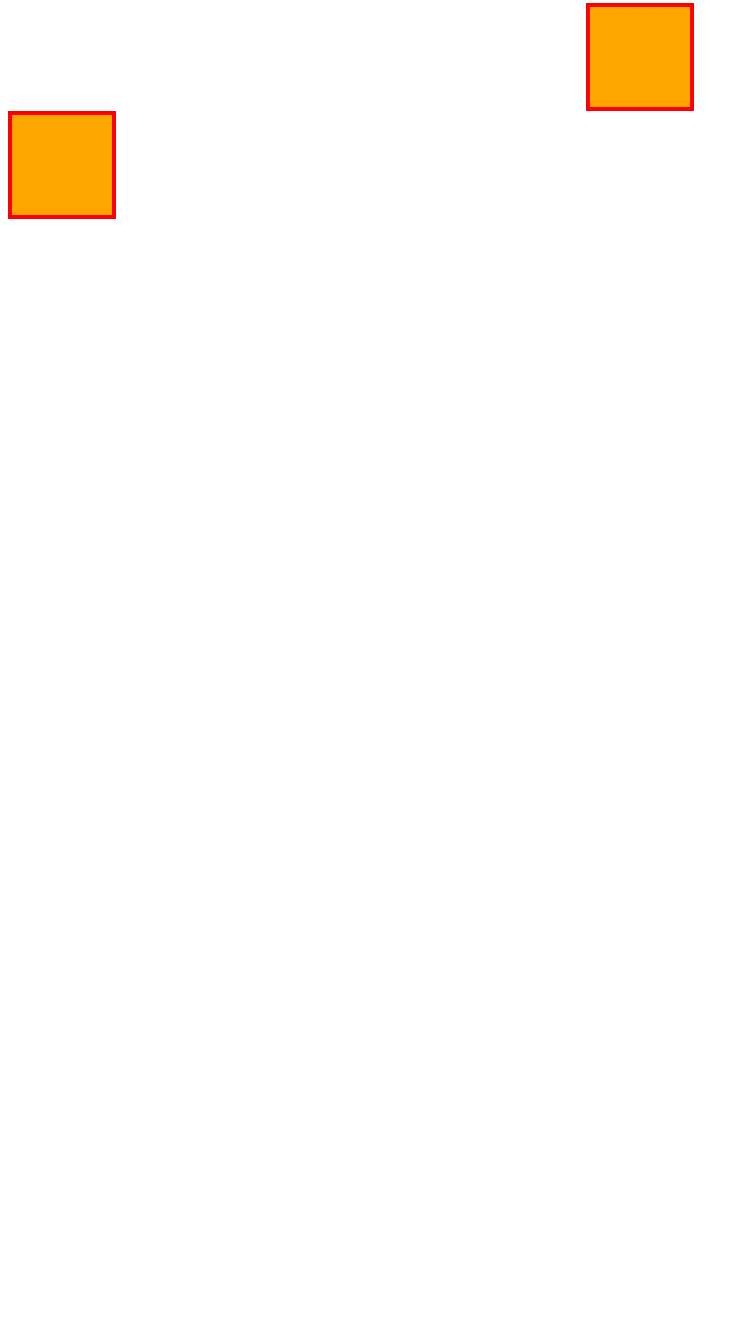
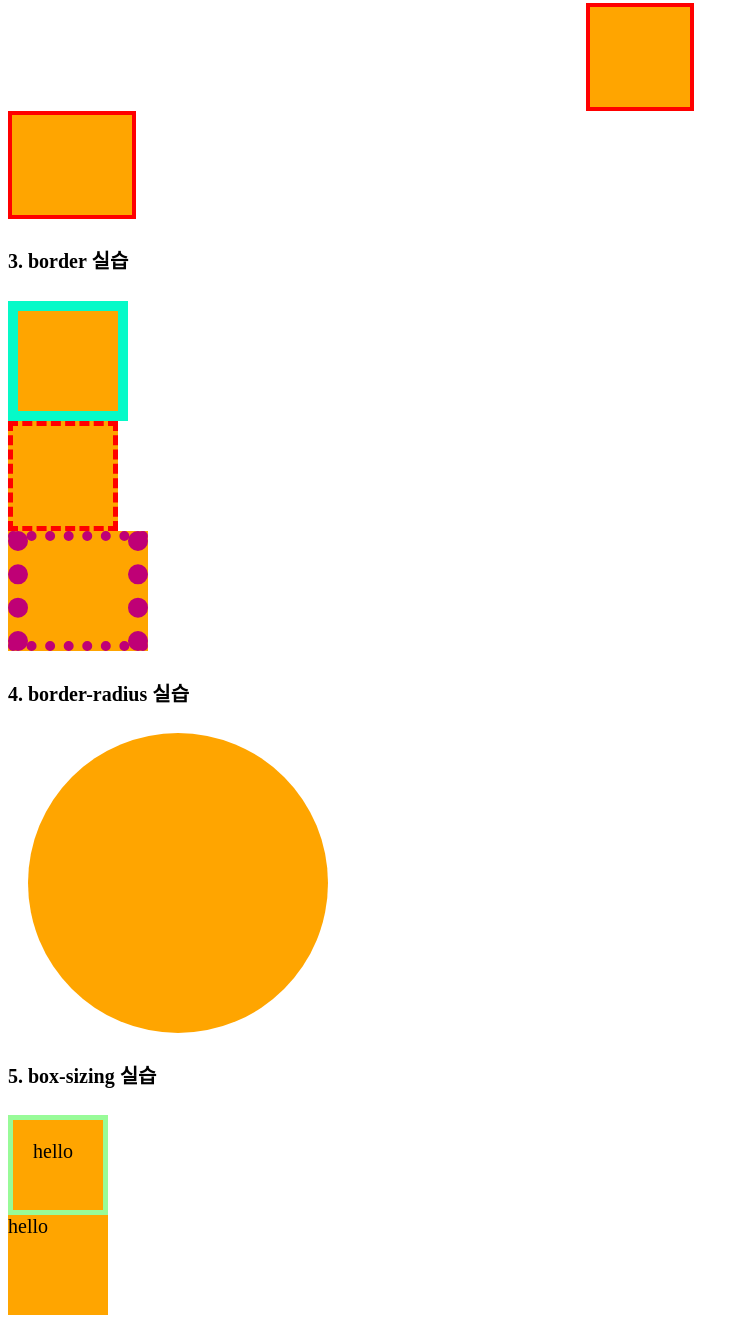
Before and after one commit to hongyoul/frontend-study, a plain HTML site: page 05_CSS/10_box_model.html in a window 1280 px wide. Shown: the part 849-2172 px from the top of the page, without its empty margins (0-749 px from the left). Before the commit the page ends 1076 px from the top, so only its background shows below. Drawn offline with Linux system fonts and the light colour scheme.

Commit message:
2024.07.09_box_quiz

```diff
--- a/05_CSS/10_box_model.html
+++ b/05_CSS/10_box_model.html
@@ -80,6 +80,80 @@
       /* Tip! "가로 길이를 갖는" 블록 요소의 수평 가운데 정렬 */
       margin: 0 auto;
     }
+    .container-2 .item:last-child {
+      /* 내부 여백 지정 시 요소의 크기가 커짐 */
+      /* padding: 10px ; */
+      /* padding: 10px 20px ; */
+      /* padding: 10px 20px 30px; */
+      /* padding: 10px 20px 30px 40px; */
+    padding-left: 20px;
+    }
+
+    .container-3 .item {
+      width: 100px;
+      height: 100px;
+      background-color: orange;
+    }
+    .container-3 .item:nth-child(1){
+      /* 실선 */
+      border: 10px solid;
+      /* padding과 마찬가지로 요소의 크기가 커짐 */
+      color: grey;
+      /* 지정된 색이 없으면 요소의 글꼴 색상이 적용 */
+      border: 10px solid rgb(5, 250, 200);
+    }
+
+    .container-3 .item:nth-child(2){
+    /* 파선 */
+    border: 5px dashed #ff0000;
+    }
+    .container-3 .item:nth-child(3){
+      /* 점선(완전 점으로 이루어진 것) */
+    border: 10px dotted #bf0076;
+    border-width: 10px 20px ;
+    }
+
+    .container-4 {
+      width: 300px;
+      height: 300px;
+      background-color: orange;
+      margin: 20px;
+      /* border-radius: 20px */
+      /* border-radius: 0 20px;
+      border-radius: 0 20px 40px; */
+      border-radius: 10px 20px 40px 60px;
+
+      /* Tip! 원 만들기 : 총지름의 반을 주면 원이 만들어진다. */
+      border-radius: 50px;
+      /* 요소의 길이가 바뀌면 같이 수정해야되는 문제가 발생
+      => 상대 단위를 쓰면 해결
+       */
+       border-radius: 50%; /* %로 작성하는 이유임 */
+    }
+
+    .container-5 {
+      width: 100px;
+      height: 100px;
+      background-color: orange;
+    }
+
+    .container-5.compare {
+      /* border로 인해 요소의 크기가 10px 증가  */
+      border: 5px solid palegreen;
+      /* padding으로 인해 요소의 크기가 40px 증가 */
+      padding: 20px;
+      /* 만약 요소의 크기를 100px 로 유지하고 싶다면 늘어난 50px 만큼 빼줘야 함 */
+
+      box-sizing: border-box;
+      /* 크기 계산에 padding과 border 값도 포함해서 자동으로 content 영역이 줄어듦 */
+      /* 요소가 지정한 크기보다 커지는 것을 방지  */
+    }
+
+    /* 시작전에 모든 박스에 넣으면 전체 박스 사이즈 변경되지 않음
+    *{
+      box-sizing: border-box;
+    } */
+
   </style>
 </head>
 <body>
@@ -124,7 +198,19 @@
     <div class="item"></div>
   </div>
 
+  <h4>3. border 실습</h4>
+  <div class="container-3">
+    <div class="item"></div>
+    <div class="item"></div>
+    <div class="item"></div>
+  </div>
 
+  <h4>4. border-radius 실습</h4>
+  <div class="container-4"> </div>
+
+  <h4>5. box-sizing 실습</h4>
+  <div class="container-5 compare">hello</div>
+  <div class="container-5"> hello </div>
 
 </body>
 </html>
```
Also changed, not shown: 05_CSS/quiz/seletor/box_model.html (added, +62 -0 lines).
